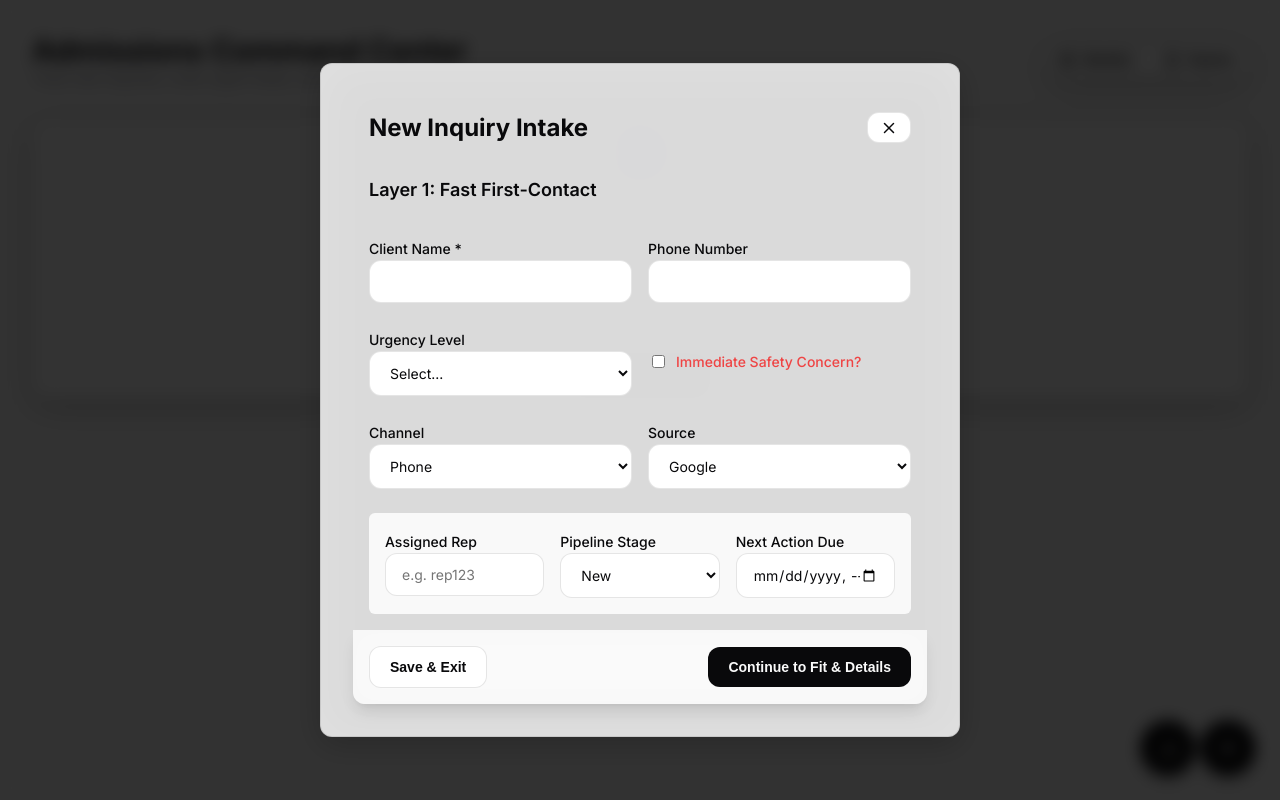
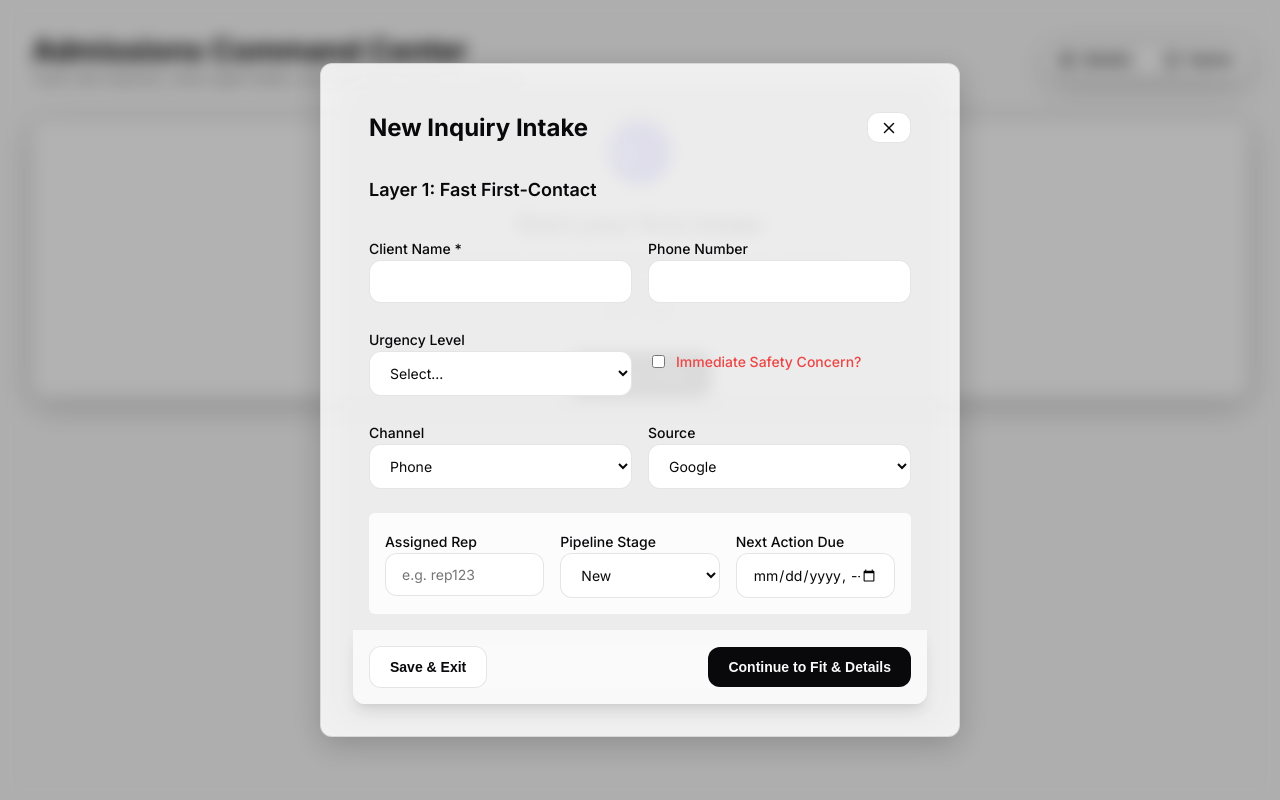
Before and after one commit to delalamamiguel-max/AdmitFlowAI, a Next.js app: page /app in a window 1280 px wide. Both pictures are taken after a click on the button "New Intake". Built offline with nearby package versions, Linux system fonts and the light colour scheme.

Commit message:
Fix UI feedback, empty state bugs, and broken Intake Form submission

```diff
--- a/src/app/app/page.tsx
+++ b/src/app/app/page.tsx
@@ -279,7 +279,7 @@ function DashboardContent() {
         )}
       </main>
 
-      <div className="fixed bottom-6 right-6 flex gap-sm z-40">
+      {leads.length > 0 && (<div className="fixed bottom-6 right-6 flex gap-sm z-40">
         <div className="tooltip-container">
           <Link
             href="/app/reports"
@@ -298,7 +298,7 @@ function DashboardContent() {
           </button>
           <span className="tooltip-text">New Intake</span>
         </div>
-      </div>
+      </div>)}
 
       {selectedLeadId && (
         <LeadModal
--- a/src/app/page.tsx
+++ b/src/app/page.tsx
@@ -1,3 +1,4 @@
+'use client';
 import React from 'react';
 import Link from 'next/link';
 import { ArrowRight, ShieldAlert, CheckCircle2, PhoneCall, LayoutDashboard, Clock, ShieldCheck, X } from 'lucide-react';
--- a/src/components/TwoLayerIntakeForm.tsx
+++ b/src/components/TwoLayerIntakeForm.tsx
@@ -53,9 +53,17 @@ export function TwoLayerIntakeForm({ onClose }: { onClose: () => void }) {
     }
   };
 
-  const handleSave = async (e: React.FormEvent) => {
-    e.preventDefault();
-    if (!clientName || !cryptoKey) return;
+  const handleSave = async (e?: React.FormEvent) => {
+    if (e) e.preventDefault();
+    if (!clientName) {
+      alert("Client Name is required.");
+      setStep(1);
+      return;
+    }
+    if (!cryptoKey) {
+      alert("System locked. Please refresh to enter your password.");
+      return;
+    }
 
     const check = containsPHI(logisticalNotes);
     if (check.hasPHI) {
@@ -141,8 +149,9 @@ export function TwoLayerIntakeForm({ onClose }: { onClose: () => void }) {
   const isUrgent = urgency === 'immediate' || immediateSafetyConcern;
 
   return (
-    <div className="modal-overlay p-0 md:p-4">
-      <div className="modal-content glass-panel max-w-3xl w-full h-full md:h-auto flex flex-col md:rounded-xl rounded-none p-0 md:p-8" onClick={e => e.stopPropagation()}>
+    <div className="modal-overlay p-0 md:p-4" style={{ backdropFilter: "blur(8px)", backgroundColor: "rgba(0,0,0,0.3)" }}>
+      <div className="modal-content glass-panel max-w-3xl w-full h-full md:h-auto flex flex-col md:rounded-xl rounded-none p-0 md:p-8 relative overflow-hidden" onClick={e => e.stopPropagation()}>
+        <div className="absolute top-0 right-0 w-64 h-64 bg-brand opacity-10 rounded-full blur-3xl pointer-events-none -mr-32 -mt-32"></div>
         <div className="flex-1 overflow-y-auto p-4 md:p-0">
           <div className="flex justify-between items-start mb-2">
             <h2 className="font-bold text-2xl">New Inquiry Intake</h2>
@@ -373,7 +382,7 @@ export function TwoLayerIntakeForm({ onClose }: { onClose: () => void }) {
         <div className="sticky bottom-0 left-0 right-0 bg-[var(--color-surface)]/90 backdrop-blur-md p-4 border-t border-[var(--color-border)] mt-auto flex justify-between items-center md:rounded-b-xl z-20 shadow-lg">
           {step === 1 ? (
             <>
-              <button form="intake-form" type="submit" className="btn btn-ghost" disabled={loading}>
+              <button type="button" onClick={handleSave} className="btn btn-ghost" disabled={loading}>
                 Save & Exit
               </button>
               <button type="button" className="btn btn-primary" onClick={() => setStep(2)}>
@@ -385,7 +394,7 @@ export function TwoLayerIntakeForm({ onClose }: { onClose: () => void }) {
               <button type="button" className="btn btn-ghost" onClick={() => setStep(1)}>
                 Back
               </button>
-              <button form="intake-form" type="submit" className="btn btn-primary" disabled={loading}>
+              <button type="button" onClick={handleSave} className="btn btn-primary" disabled={loading}>
                 {loading ? 'Encrypting & Saving...' : 'Complete Intake'}
               </button>
             </>
```
